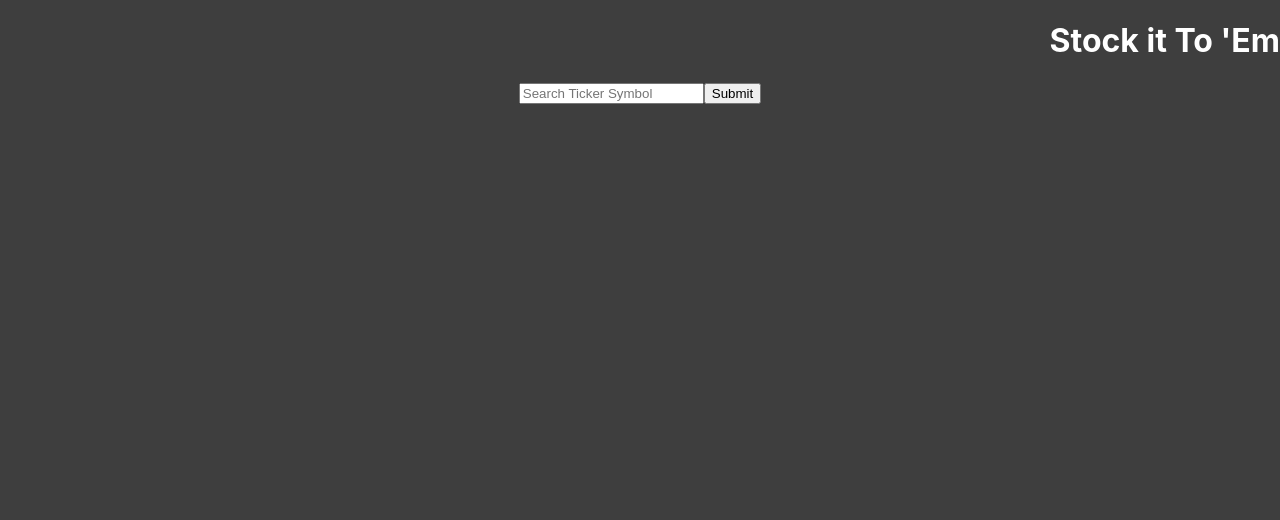
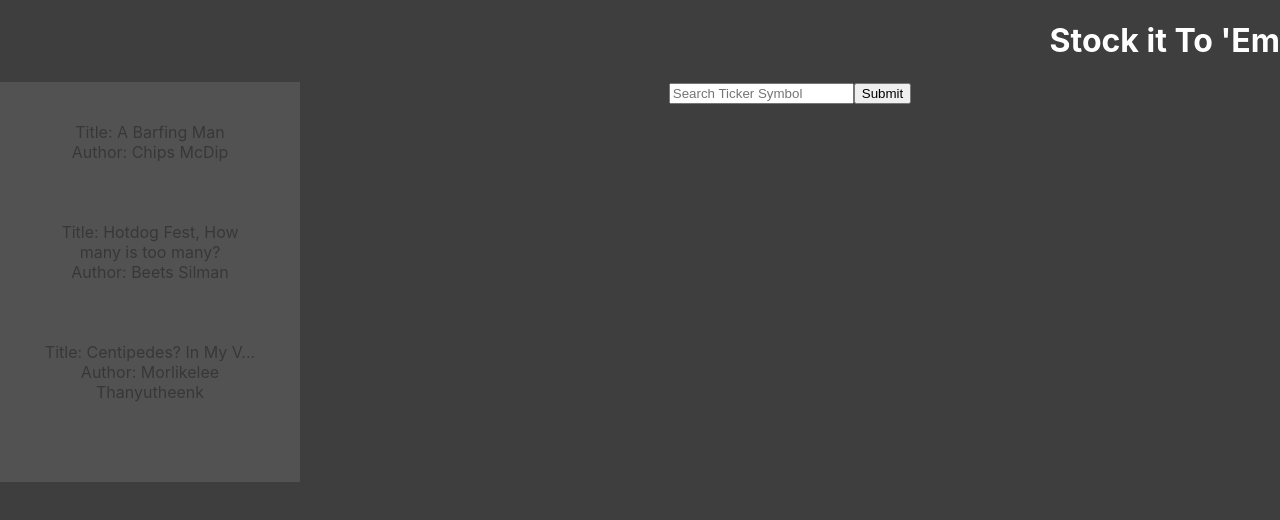
Before and after one commit to rrep/React-StockItToEm, a React (Create React App) app: page / in a window 1280 px wide. Both pictures are taken after typing "Sample" into the empty fields and a click on the input "Submit". Shown: the top 520 px of the page. Built offline with nearby package versions, Linux system fonts and the light colour scheme; no server answers.

Commit message:
add news on submit

```diff
--- a/src/App.css
+++ b/src/App.css
@@ -5,6 +5,7 @@ html {
 .App {
   text-align: center;
   background-color: #3e3e3e;
+  height: auto;
 }
 
 .App-logo {
@@ -53,3 +54,16 @@ html {
   padding: 20px;
   padding-right: 30px;
 }
+
+.NewsFeed{
+  float: left;
+  background-color: #FFFFFf;
+  opacity: .1;
+  width: 300px;
+  height: 400px;
+}
+
+.NewsItem{
+  margin: 20px;
+  padding: 20px;
+}
--- a/src/App.js
+++ b/src/App.js
@@ -2,11 +2,14 @@ import React, { useState, useEffect } from 'react';
 import Header from './components/Header'
 import SymbolSearch from './components/SymbolSearch'
 import Quote from './components/Quote'
+import NewsFeed from './components/NewsFeed';
 import './App.css';
+
 
 function App() {
 
   const [currentQuote, setCurrentQuote] = useState({});
+  const [newsItems, setNewsItems] = useState([]);
 
 
   const BASE_ALPHAVANTAGE_END_POINT = "https://www.alphavantage.co/query?function=";
@@ -35,12 +38,19 @@ function App() {
       }).catch((error)=>{
         console.log(`The following errors have arisen: ${error}`);
       });
+
+      setNewsItems([{"title":"A Barfing Man", "author":"Chips McDip"},
+        {"title":"Hotdog Fest, How many is too many?", "author":"Beets Silman"},
+        {"title":"Centipedes? In My V...", "author":"Morlikelee Thanyutheenk"}
+    ]);
+    console.log(newsItems);
     }
   }
 
   return (
     <div className="App">
       <Header/>
+      <NewsFeed newsItems={newsItems}></NewsFeed>
       <SymbolSearch searchClick={searchClick}/>
       <br></br>
       <Quote currentQuote={currentQuote}/>
--- a/src/components/NewsFeed.js
+++ b/src/components/NewsFeed.js
@@ -1,11 +1,16 @@
 import React, { useState } from 'react'
+import NewsItem from './NewsItem'
 
 function NewsFeed(props) {
+    return(
+        <div className="NewsFeed">
 
-    return(
-        <div>
+            {props.newsItems.map((item, i)=>
+                <div key={i}><NewsItem article={item}/></div>
+                )
+            }
 
-        </div>
+            </div>
     )
 }
 
--- a/src/components/NewsItem.js
+++ b/src/components/NewsItem.js
@@ -3,7 +3,9 @@ import React, { useState } from 'react'
 function NewsFeed(props) {
 
     return(
-        <div>
+        <div className="NewsItem" >
+            Title: {props.article.title}<br/>
+            Author: {props.article.author}<br/>
         </div>
     )
 }
```
